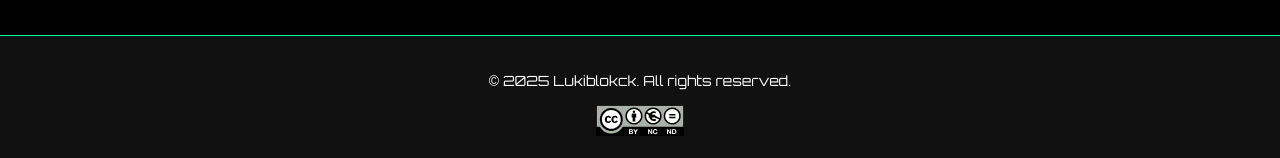
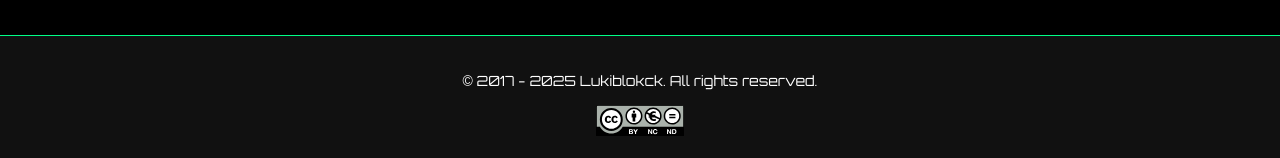
Before and after one commit to Lukiblokck/lukiblokck.github.io, a plain HTML site: page contact.html in a window 1280 px wide. Shown: the part 696-854 px from the top of the page. Drawn offline with Linux system fonts and the light colour scheme.

Commit message:
Subo página web

```diff
--- a/contact.html
+++ b/contact.html
@@ -80,7 +80,7 @@
   </main>
 
   <footer>
-    <p>© 2025 Lukiblokck. All rights reserved.</p>
+    <p>© 2017 - 2025 Lukiblokck. All rights reserved.</p>
     <a href="https://creativecommons.org/licenses/by-nc-nd/4.0/" target="_blank" rel="noopener noreferrer">
       <img src="cc.svg" alt="Creative Commons BY-NC-ND 4.0 License" width="88" height="31">
     </a>
```
Also changed, not shown: index.html (+1 -1 lines), projects.html (+1 -1 lines).
